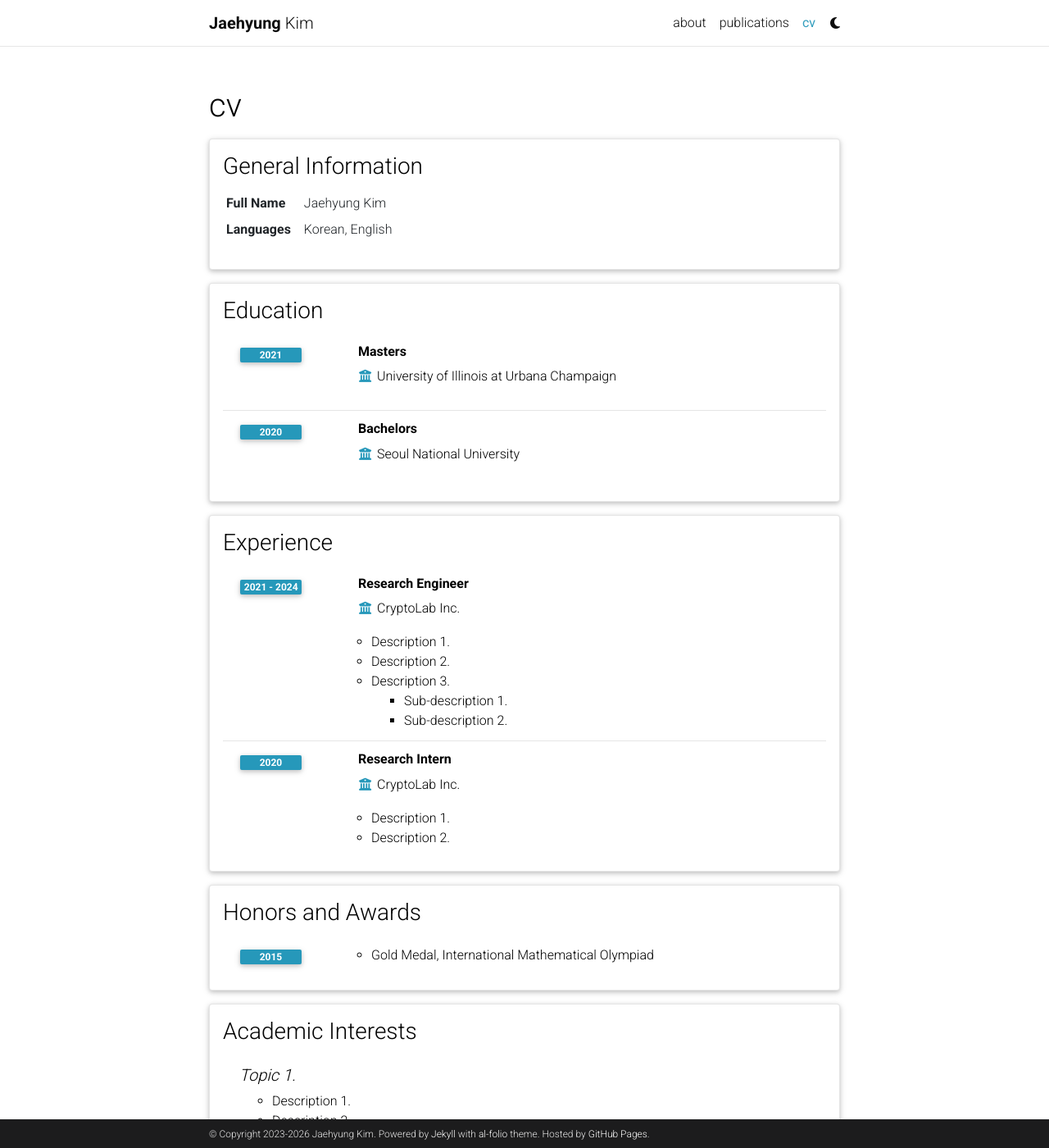
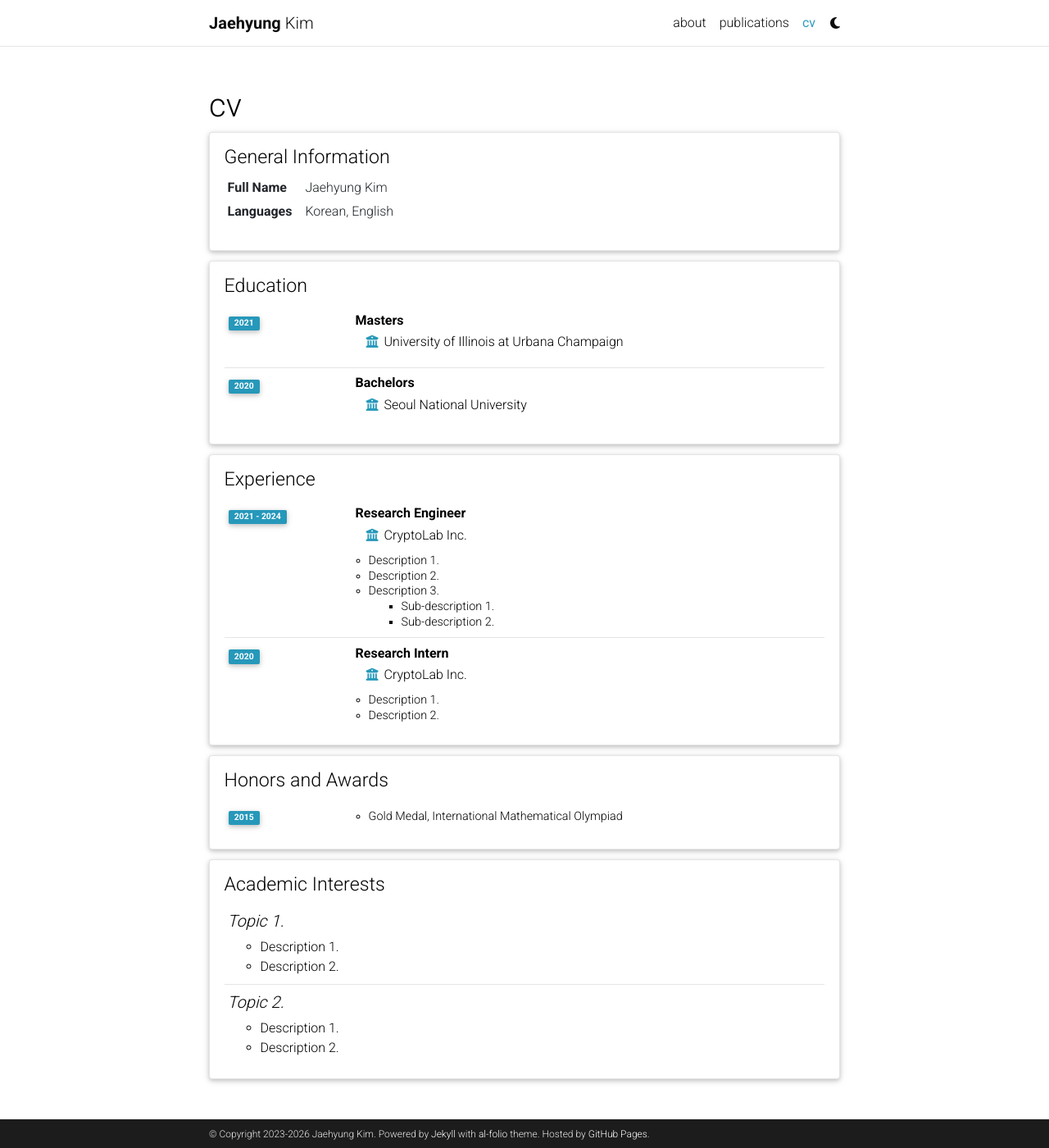
Before and after one commit to jaehyungkim0/jaehyungkim0.github.io, a Jekyll site: the page built from _pages/cv.md, in a window 1280 px wide and 1400 px high. Shown: the whole window at 82% size. Built offline with Jekyll 4.4.1, drawn with Linux system fonts in a browser that asks for light colours; comment, search, counter and statistics services are not loaded; a style sheet for code colours, icons or effects is not loaded.

Commit message:
Compact publications and CV layout

```diff
--- a/_layouts/cv.html
+++ b/_layouts/cv.html
@@ -41,7 +41,13 @@
 <div class="post">
 
   <header class="post-header">
-    <h1 class="post-title">{{ page.title }} {% if page.cv_pdf %}<a href="{{ page.cv_pdf | prepend: 'assets/pdf/' | relative_url}}" target="_blank" rel="noopener noreferrer" class="float-right"><i class="fas fa-file-pdf"></i></a>{% endif %}</h1>
+    <h1 class="post-title cv-title-row">
+      <span>{{ page.title }}</span>
+      <span class="cv-title-actions">
+        {% if site.data.resume.basics.email %}<span class="cv-contact"><span>Email:</span> <a href="mailto:{{ site.data.resume.basics.email }}">{{ site.data.resume.basics.email }}</a></span>{% endif %}
+        {% if page.cv_pdf %}<a href="{{ page.cv_pdf | prepend: 'assets/pdf/' | relative_url}}" target="_blank" rel="noopener noreferrer"><i class="fas fa-file-pdf"></i></a>{% endif %}
+      </span>
+    </h1>
     {% if page.description %}<p class="post-description">{{ page.description }}</p>{% endif %}
   </header>
 
@@ -53,7 +59,7 @@
             {% continue %}
           {% endunless %}
         {% endif %}
-        {% if data[0] == "meta" or data[1].size == 0 %}
+        {% if data[0] == "meta" or data[0] == "basics" or data[1].size == 0 %}
           {% continue %}
         {% endif %}
         <a class="anchor" id="{{ data[0] }}"></a>
@@ -61,8 +67,6 @@
           <h3 class="card-title font-weight-medium">{{ data[0] | capitalize }}</h3>
           <div>
           {% case data[0] %}
-            {% when "basics" %}
-              {% include resume/basics.html %}
             {% when "education" %}
               {% include resume/education.html %}
             {% when "work" %}
--- a/_sass/_base.scss
+++ b/_sass/_base.scss
@@ -571,7 +571,7 @@
   }
 
   h2 {
-    margin-bottom: 1rem;
+    margin-bottom: 0.75rem;
 
     span {
       font-size: 1.5rem;
@@ -581,9 +581,11 @@
   h2.bibliography {
     color: var(--global-divider-color);
     border-top: 1px solid var(--global-divider-color);
-    padding-top: 1rem;
-    margin-top: 2rem;
-    margin-bottom: -2rem;
+    font-size: 1.4rem;
+    line-height: 1.1;
+    padding-top: 0.5rem;
+    margin-top: 1.25rem;
+    margin-bottom: -1.25rem;
     text-align: right;
   }
 
@@ -593,7 +595,15 @@
     margin-top: 0;
 
     li {
-      margin-bottom: 1rem;
+      line-height: 1.35;
+      margin-bottom: 0.6rem;
+
+      @media (min-width: 576px) {
+        .col-sm-8 {
+          flex: 0 0 75%;
+          max-width: 75%;
+        }
+      }
 
       .preview {
         width: 100%;
@@ -602,14 +612,17 @@
       }
 
       .abbr {
-        height: 2rem;
-        margin-bottom: 0.5rem;
+        height: 1.5rem;
+        margin-bottom: 0.25rem;
 
         abbr {
           display: inline-block;
           background-color: var(--global-theme-color);
-          padding-left: 1rem;
-          padding-right: 1rem;
+          font-size: 0.7rem;
+          line-height: 1;
+          min-width: 4rem;
+          padding: 0.2rem 0.5rem;
+          text-align: center;
 
           a {
             color: white;
@@ -628,9 +641,14 @@
 
       .title {
         font-weight: bolder;
+        line-height: 1.3;
+        margin-bottom: 0.1rem;
       }
 
       .author {
+        font-size: 0.95rem;
+        line-height: 1.3;
+
         a {
           border-bottom: 1px dashed var(--global-theme-color);
 
@@ -657,15 +675,26 @@
         }
       }
 
+      .periodical {
+        display: inline;
+        font-size: 0.95rem;
+        line-height: 1.3;
+      }
+
       .links {
+        display: inline-flex;
+        flex-wrap: wrap;
+        gap: 0.25rem;
+        margin-left: 0.35rem;
+        vertical-align: 0.05rem;
+
         a.btn {
           color: var(--global-text-color);
           border: 1px solid var(--global-text-color);
-          padding-left: 1rem;
-          padding-right: 1rem;
-          padding-top: 0.25rem;
-          padding-bottom: 0.25rem;
-          margin-left: 0;
+          font-size: 0.7rem;
+          line-height: 1.1;
+          margin: 0;
+          padding: 0.12rem 0.45rem;
 
           &:hover {
             color: var(--global-theme-color);
--- a/_sass/_cv.scss
+++ b/_sass/_cv.scss
@@ -2,22 +2,132 @@
  * CV shared styles
  *****************************/
 
+.cv-title-row {
+  align-items: baseline;
+  display: flex;
+  gap: 1rem;
+  justify-content: space-between;
+  margin-bottom: 1rem;
+
+  @media (max-width: 575.98px) {
+    align-items: flex-start;
+    flex-direction: column;
+    gap: 0.15rem;
+  }
+}
+
+.cv-title-actions {
+  align-items: center;
+  display: flex;
+  flex-wrap: wrap;
+  gap: 0.75rem;
+  justify-content: flex-end;
+
+  @media (max-width: 575.98px) {
+    justify-content: flex-start;
+  }
+}
+
+.cv-contact {
+  font-size: 0.9rem;
+  font-weight: 400;
+  line-height: 1.3;
+  white-space: nowrap;
+
+  span {
+    font-weight: 600;
+  }
+}
+
+.cv {
+  margin-bottom: 2rem;
+
+  .card {
+    margin-top: 0.75rem !important;
+    padding: 1rem 1.1rem !important;
+  }
+
+  > .card:first-of-type {
+    margin-top: 0 !important;
+  }
+
+  .card-title {
+    font-size: 1.45rem;
+    line-height: 1.15;
+    margin-bottom: 0.65rem;
+  }
+
+  .card-text {
+    margin-bottom: 0;
+  }
+
+  .list-group-item {
+    padding: 0.55rem 0.25rem;
+
+    h6 {
+      line-height: 1.3;
+      margin-bottom: 0.15rem;
+    }
+
+    h6.ml-md-4,
+    .items {
+      margin-left: 0.75rem !important;
+    }
+
+    .items {
+      font-size: 0.9rem;
+      line-height: 1.3;
+      margin-bottom: 0;
+      margin-top: 0.2rem;
+      padding-left: 1rem;
+    }
+
+    .badge {
+      font-size: 0.65rem;
+      line-height: 1;
+      min-width: auto !important;
+      padding: 0.22rem 0.45rem;
+      white-space: nowrap;
+    }
+
+    @media (min-width: 768px) {
+      .row > .col-md-2 {
+        flex: 0 0 9rem;
+        max-width: 9rem;
+        width: 9rem !important;
+      }
+
+      .row > .col-md-10 {
+        flex: 1;
+        max-width: calc(100% - 9rem);
+      }
+    }
+  }
+}
+
 div.container-link-button {
-  margin-right: 0.5rem;
+  margin-right: 0.25rem;
 }
 
 table.table-cv {
   background-color: transparent !important;
+
+  td,
+  th {
+    line-height: 1.3;
+    padding-bottom: 0.2rem;
+    padding-top: 0.2rem;
+  }
 }
 
 a.btncv {
   color: var(--global-text-color) !important;
   border: 1px solid var(--global-text-color) !important;
   border-radius: 0.125rem;
-  padding-left: 1rem;
-  padding-right: 1rem;
-  padding-top: 0.25rem;
-  padding-bottom: 0.25rem;
+  padding-left: 0.55rem;
+  padding-right: 0.55rem;
+  padding-top: 0.15rem;
+  padding-bottom: 0.15rem;
   text-decoration: none;
   font-weight: 400;
   font-size: .7rem;
@@ -60,7 +170,7 @@
 }
 
 table.institution {
-  margin-bottom: 1rem;
+  margin-bottom: 0.5rem;
 }
 
 td.department {
@@ -73,8 +183,8 @@
   flex-wrap: wrap;
   align-items: center;
   justify-content: flex-start;
-  margin-top: 1rem;
-  margin-bottom: 0.5rem;
+  margin-top: 0.45rem;
+  margin-bottom: 0.2rem;
 }
 
 /*****************************
@@ -106,12 +216,13 @@
   flex-wrap: wrap;
   flex-direction: column;
   align-items: flex-start;
-  margin-bottom: 2rem;
+  margin-bottom: 0.85rem;
 }
 
 td.list-group-category {
   color: var(--global-theme-color);
-  margin-bottom: 0.5rem;
+  line-height: 1.25;
+  margin-bottom: 0.2rem;
 }
 
 td.list-group-category-icon {
@@ -123,6 +234,7 @@
 
 td.list-group-name {
   font-size: 0.8rem;
+  line-height: 1.3;
 }
 
 td.list-group-level {
```
